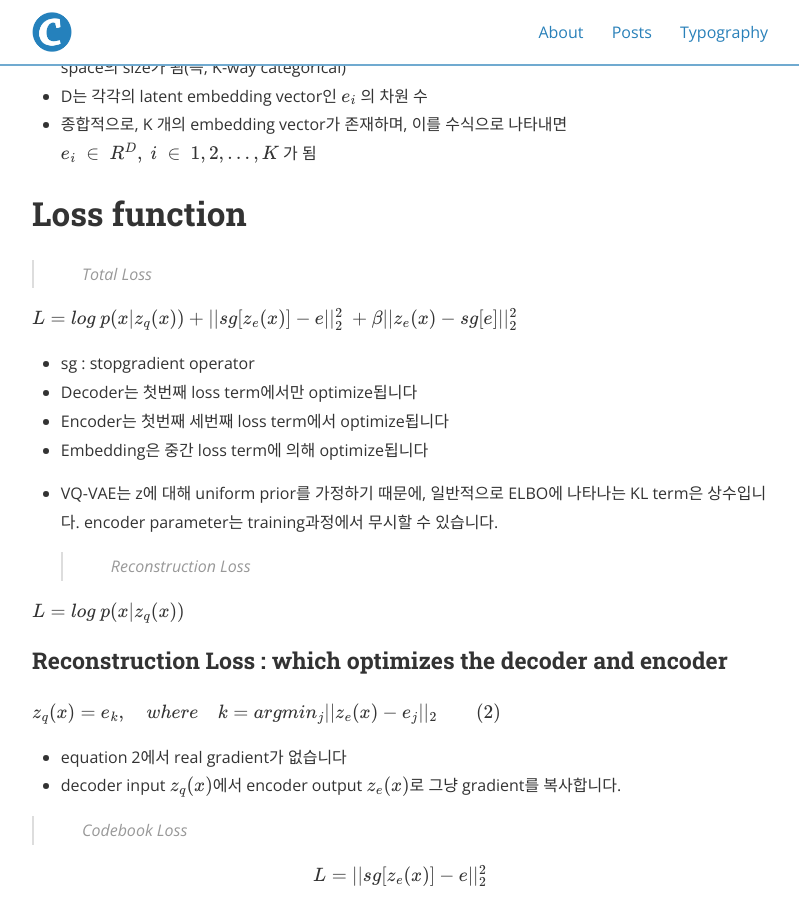
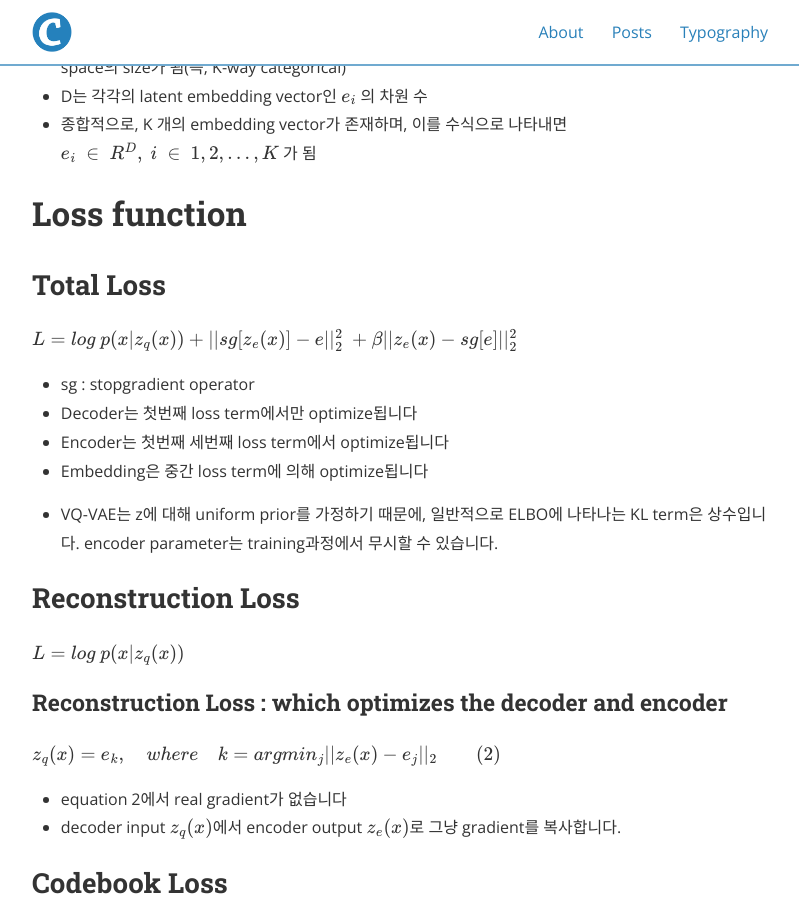
Before and after one commit to deep-generative-models-AIM5036/deep-generative-models-AIM5036.github.io, a Jekyll site: the page built from _posts/2022-11-06-VQVAE.md, in a window 1280 px wide and 900 px high, scrolled down 5363 px. Shown: the whole window, without its empty margins (240-1039 px from the left). Built offline with Jekyll 4.4.1, drawn with Linux system fonts in a browser that asks for light colours; nearby versions of some CDN libraries; formulas are drawn with MathJax 3.

Commit message:
add VQ-VAE

```diff
--- a/_posts/2022-11-06-VQVAE.md
+++ b/_posts/2022-11-06-VQVAE.md
@@ -65,7 +65,7 @@ posterior categorical distribution $q(z|x)$는 다음과 같이 정의됩니다.
 - 종합적으로, K 개의 embedding vector가 존재하며, 이를 수식으로 나타내면 $e_i\ \in\ R^D,\ i\ \in\ 1, 2, ..., K$ 가 됨
 
 # Loss function
-> Total Loss
+## Total Loss
 
 $$ L = log\ p(x|z_q(x)) + ||sg[z_e(x)]-e||_2^2\ + \beta||z_e(x)-sg[e]||_2^2  $$
 - sg : stopgradient operator
@@ -74,7 +74,8 @@ $$ L = log\ p(x|z_q(x)) + ||sg[z_e(x)]-e||_2^2\ + \beta||z_e(x)-sg[e]||_2^2  $$
 - Embedding은 중간 loss term에 의해 optimize됩니다
 
 - VQ-VAE는 z에 대해 uniform prior를 가정하기 때문에, 일반적으로 ELBO에 나타나는 KL term은 상수입니다. encoder parameter는 training과정에서 무시할 수 있습니다.
-> Reconstruction Loss
+
+## Reconstruction Loss
 
  $$ L= log\ p(x|z_q(x)) $$
 ### Reconstruction Loss : which optimizes the decoder and encoder
@@ -82,7 +83,7 @@ $$ z_q(x) = e_k, \quad where \quad k=argmin_j||z_e(x)-e_j||_2 \qquad (2)  $$
 - equation 2에서 real gradient가 없습니다
 - decoder input $z_q(x)$에서 encoder output $z_e(x)$로 그냥 gradient를 복사합니다.
 
-> Codebook Loss
+## Codebook Loss
 
 $$ L = ||sg[z_e(x)]-e||_2^2 $$
 
```
